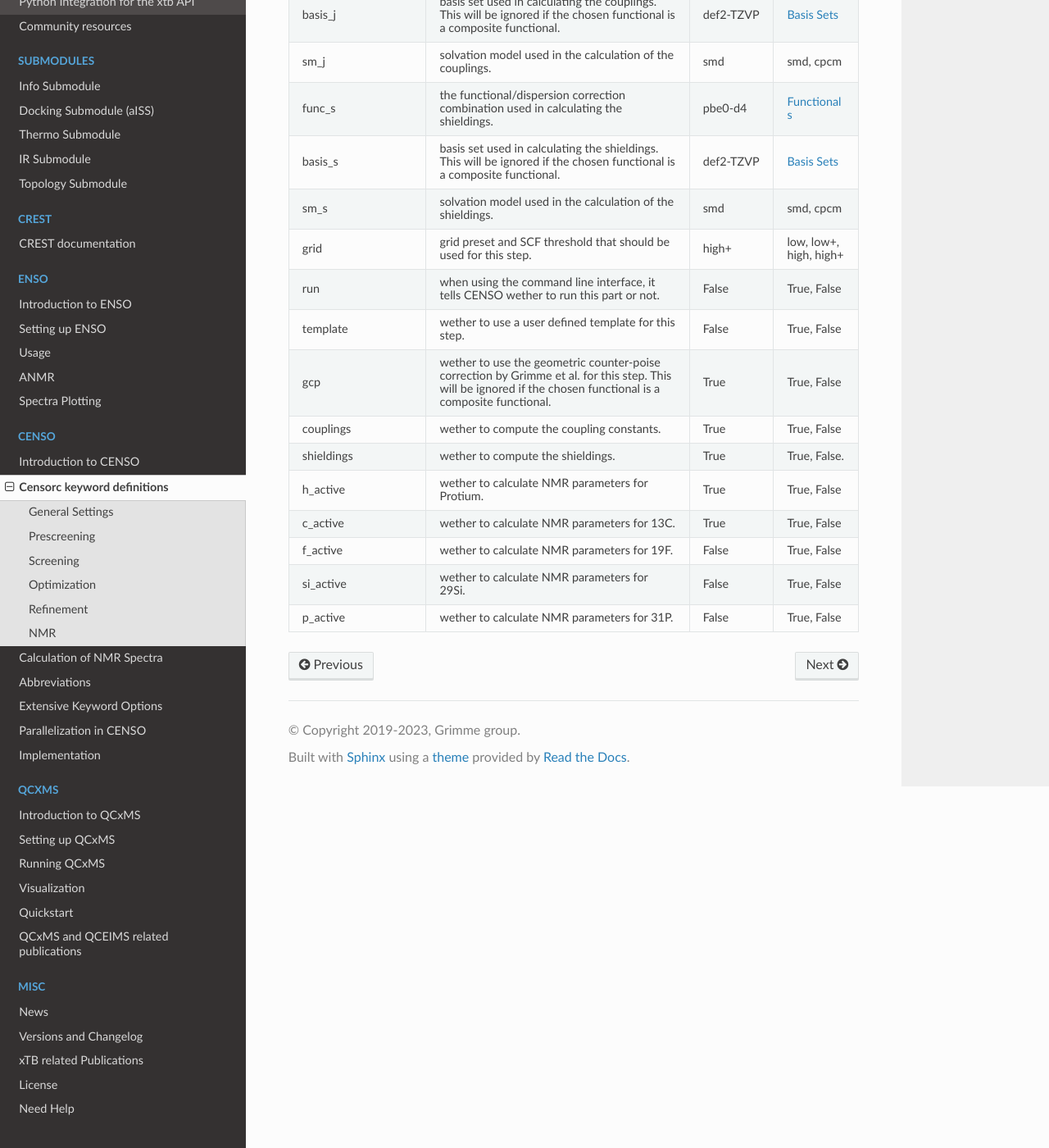
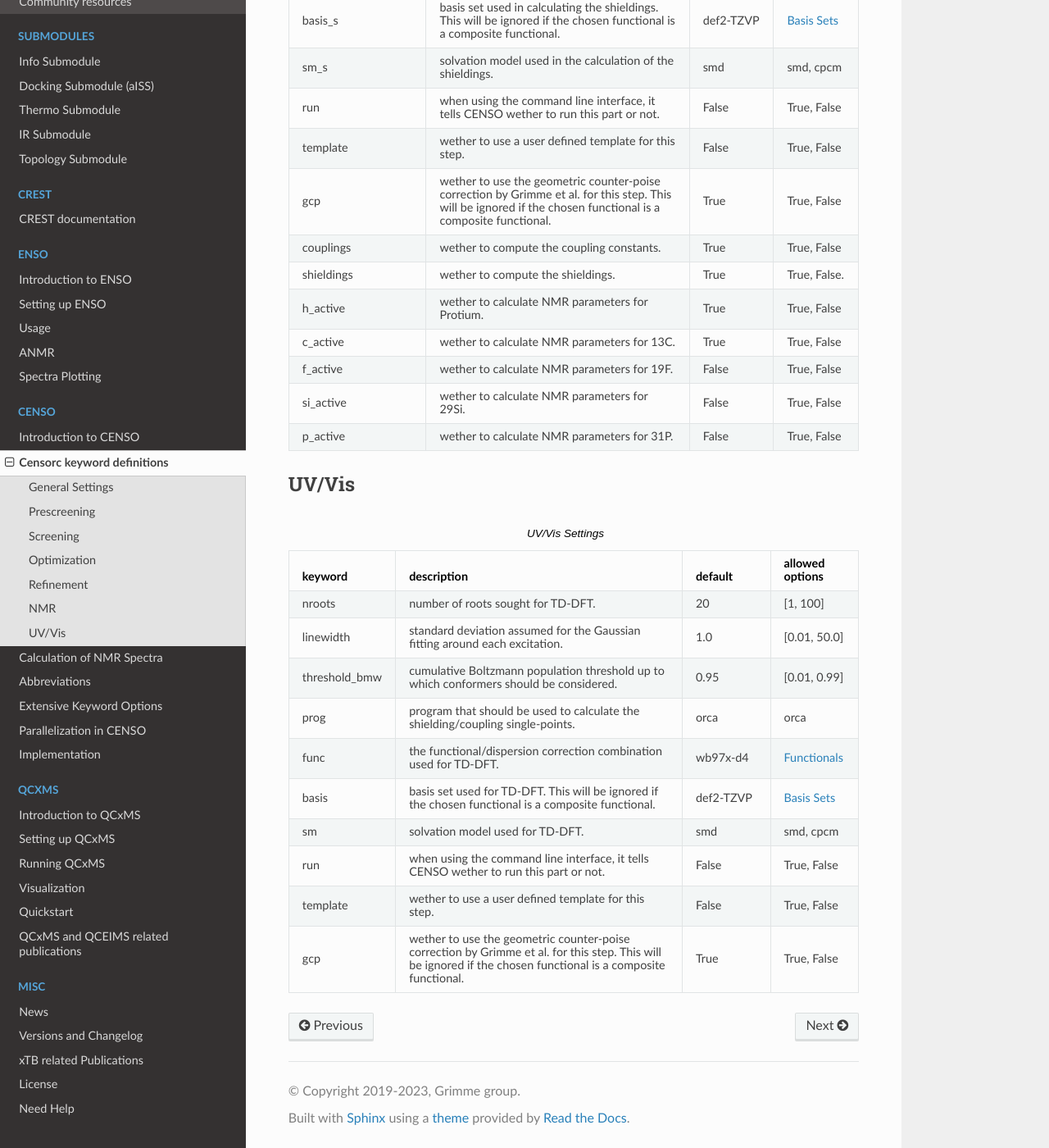
Before and after one commit to grimme-lab/xtb_docs, a Sphinx documentation site: the page built from source/CENSO_docs/censorc.rst, in a window 1280 px wide and 1400 px high, scrolled down 5641 px. Shown: the whole window at 82% size. Built offline with Sphinx 7.4.7 and the Read the Docs theme 2.0.0, drawn with Linux system fonts in a browser that asks for light colours; some of the changed text lies outside the part shown.

Commit message:
added uvvis settings

```diff
--- a/source/CENSO_docs/censorc.rst
+++ b/source/CENSO_docs/censorc.rst
@@ -137,10 +137,6 @@ Prescreening
       - Variant of GFN that should be used for xtb calculations in this step.
       - gfn2
       - gfnff, gfn1, gfn2
-    * - grid
-      - grid preset and SCF threshold that should be used for this step.
-      - low
-      - low, low+, high, high+
     * - run
       - when using the command line interface, it tells CENSO wether to run this part or not.
       - True
@@ -190,10 +186,6 @@ Screening
       - Variant of GFN that should be used for xtb calculations in this step.
       - gfn2
       - gfnff, gfn1, gfn2
-    * - grid
-      - grid preset and SCF threshold that should be used for this step.
-      - low+
-      - low, low+, high, high+
     * - run
       - when using the command line interface, it tells CENSO wether to run this part or not.
       - True
@@ -263,10 +255,6 @@ Optimization
       - Variant of GFN that should be used for xtb calculations in this step.
       - gfn2
       - gfnff, gfn1, gfn2
-    * - grid
-      - grid preset and SCF threshold that should be used for this step.
-      - high
-      - low, low+, high, high+
     * - optlevel
       - geometry optimization thresholds passed to xtb.
       - normal
@@ -332,10 +320,6 @@ Refinement
       - Variant of GFN that should be used for xtb calculations in this step.
       - gfn2
       - gfnff, gfn1, gfn2
-    * - grid
-      - grid preset and SCF threshold that should be used for this step.
-      - low+
-      - low, low+, high, high+
     * - run
       - when using the command line interface, it tells CENSO wether to run this part or not.
       - True
@@ -401,10 +385,6 @@ NMR
       - solvation model used in the calculation of the shieldings.
       - smd
       - smd, cpcm
-    * - grid
-      - grid preset and SCF threshold that should be used for this step.
-      - high+
-      - low, low+, high, high+
     * - run
       - when using the command line interface, it tells CENSO wether to run this part or not.
       - False
@@ -445,3 +425,56 @@ NMR
       - wether to calculate NMR parameters for 31P.
       - False
       - True, False
+
+UV/Vis
+------
+
+
+.. list-table:: UV/Vis Settings
+    :widths: 30 100 30 30
+    :header-rows: 1
+
+    * - keyword
+      - description
+      - default
+      - allowed options
+    * - nroots
+      - number of roots sought for TD-DFT.
+      - 20
+      - [1, 100]
+    * - linewidth
+      - standard deviation assumed for the Gaussian fitting around each excitation.
+      - 1.0
+      - [0.01, 50.0]
+    * - threshold_bmw
+      - cumulative Boltzmann population threshold up to which conformers should be considered.
+      - 0.95
+      - [0.01, 0.99]
+    * - prog
+      - program that should be used to calculate the shielding/coupling single-points.
+      - orca
+      - orca
+    * - func
+      - the functional/dispersion correction combination used for TD-DFT.
+      - wb97x-d4
+      - :ref:`censo_funcs`
+    * - basis
+      - basis set used for TD-DFT. This will be ignored if the chosen functional is a composite functional.
+      - def2-TZVP
+      - :ref:`censo_bs`
+    * - sm
+      - solvation model used for TD-DFT.
+      - smd
+      - smd, cpcm
+    * - run
+      - when using the command line interface, it tells CENSO wether to run this part or not.
+      - False
+      - True, False
+    * - template
+      - wether to use a user defined template for this step.
+      - False
+      - True, False
+    * - gcp
+      - wether to use the geometric counter-poise correction by Grimme et al. for this step. This will be ignored if the chosen functional is a composite functional.
+      - True
+      - True, False
```
Also changed, not shown: source/CENSO_docs/censo.rst (+11 -1 lines).
